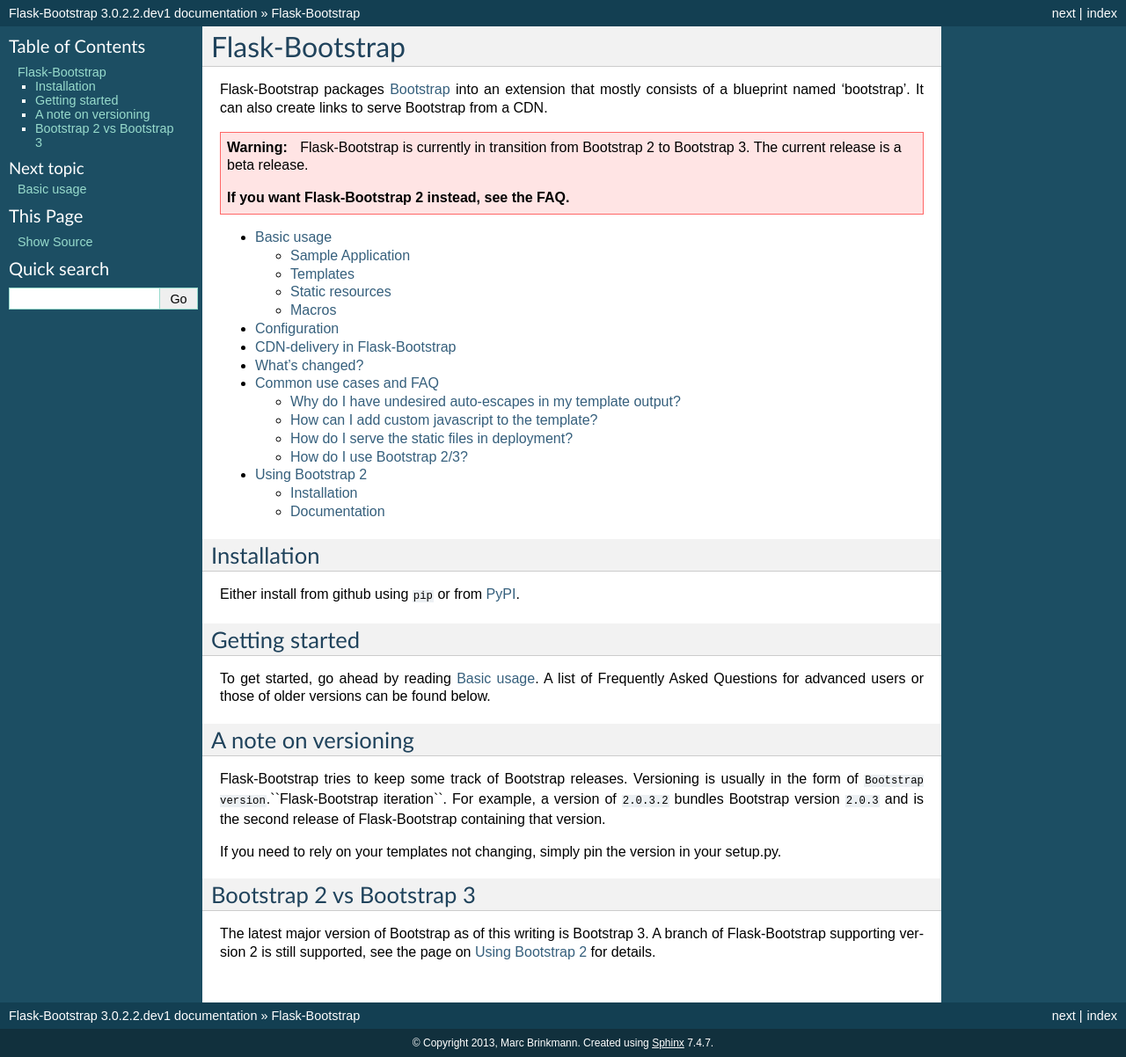
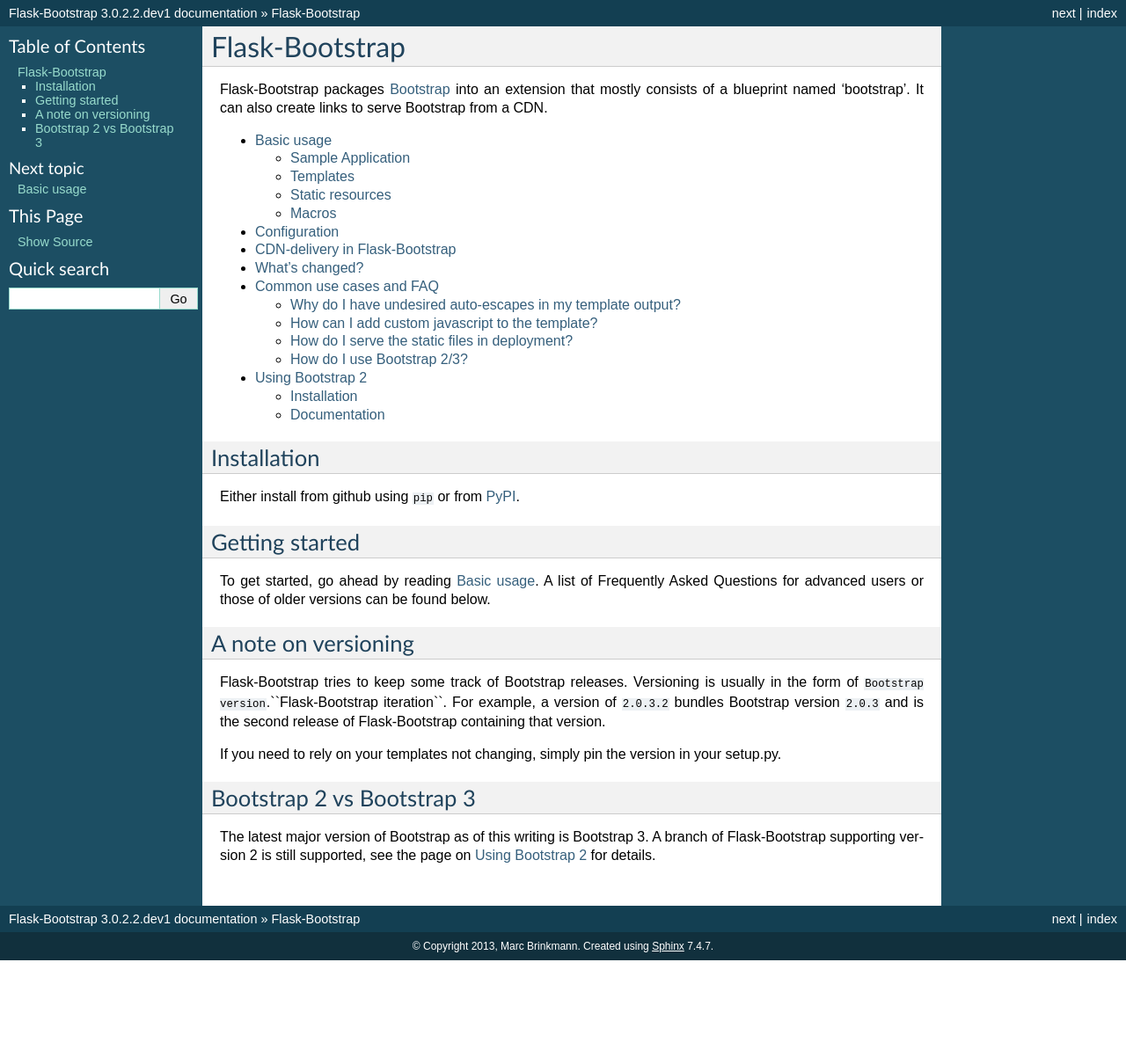
Before and after one commit to snowcooled/Flask-Tabler, a Sphinx documentation site: the page built from docs/index.rst, in a window 1280 px wide. Shown: the whole page at 88% size. Built offline with Sphinx 7.4.7, drawn with Linux system fonts in a browser that asks for light colours; after the commit the page ends 1092 px from its top, so only the background shows below that.

Commit message:
Removed bootstrap 2 warning.

```diff
--- a/docs/index.rst
+++ b/docs/index.rst
@@ -5,13 +5,6 @@
 Flask-Bootstrap packages `Bootstrap <http://getbootstrap.com>`_ into an
 extension that mostly consists of a blueprint named 'bootstrap'. It can also
 create links to serve Bootstrap from a CDN.
-
-.. warning::
-
-   Flask-Bootstrap is currently in transition from Bootstrap 2 to Bootstrap 3.
-   The current release is a beta release.
-
-   **If you want Flask-Bootstrap 2 instead, see the FAQ.**
 
 .. toctree::
    basic-usage
```
